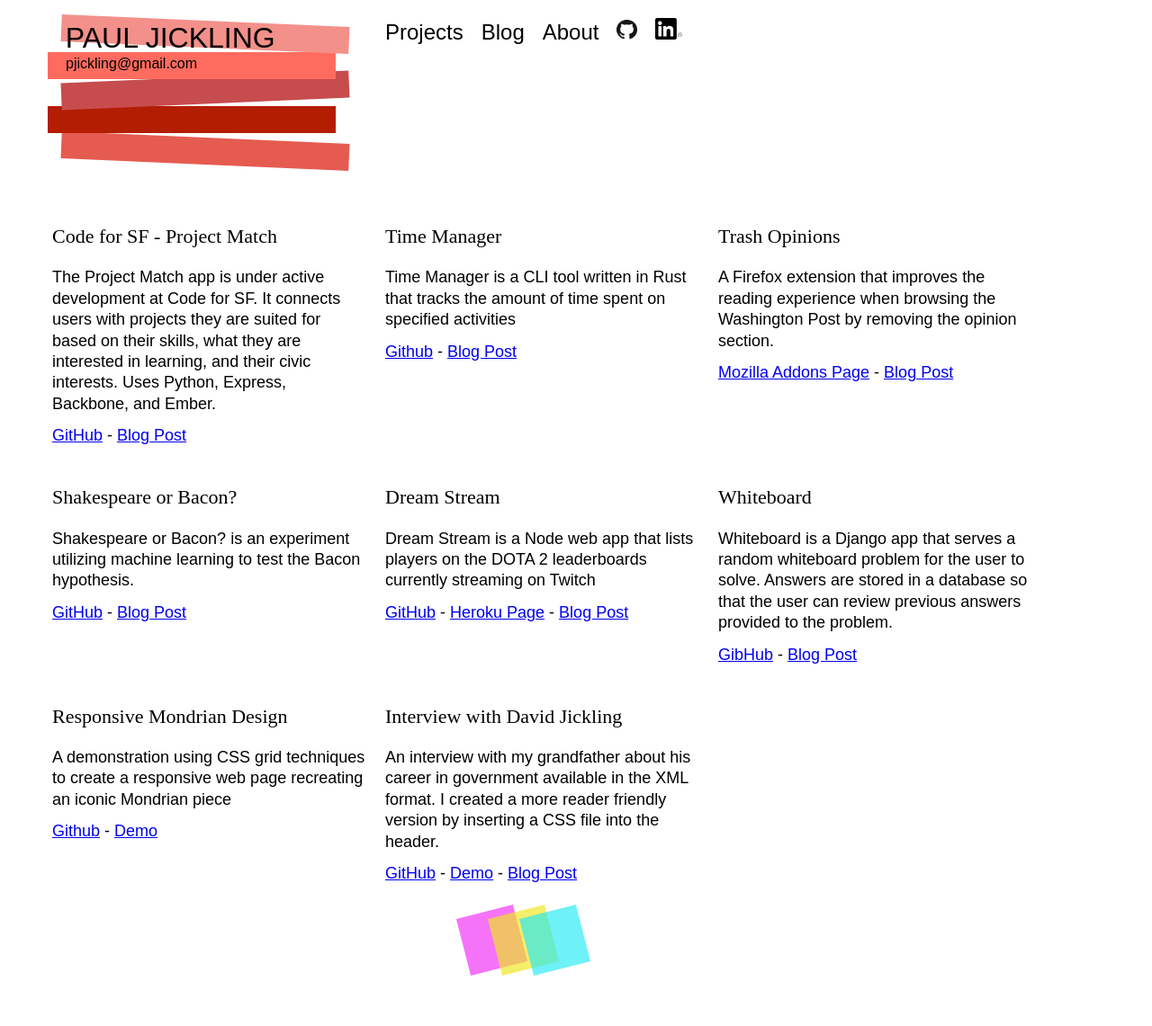
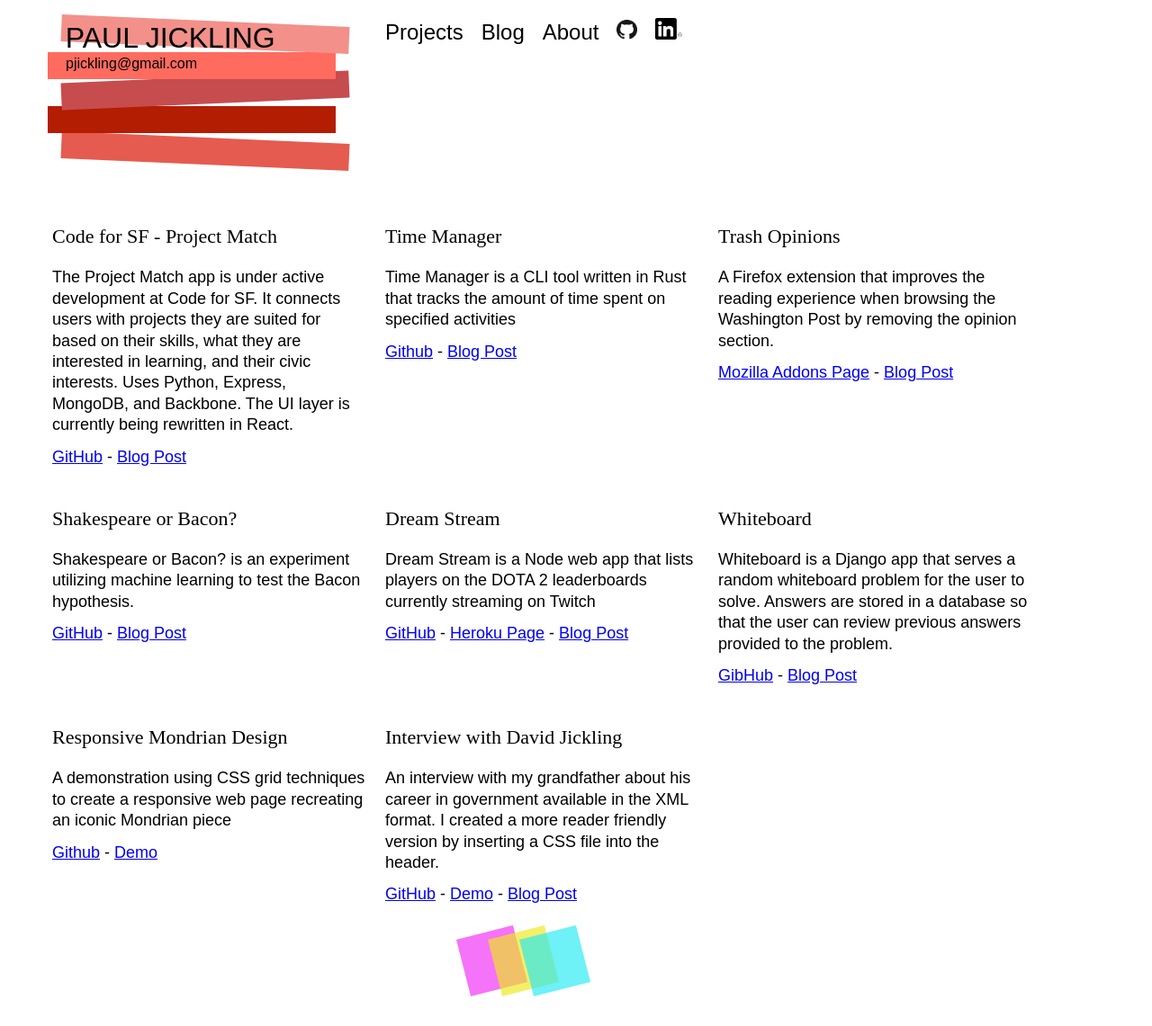
Before and after one commit to pauljickling/pauljickling.github.io, a Jekyll site: the page built from projects.md, in a window 1280 px wide. Shown: the whole page at 90% size. Built offline with Jekyll 4.4.1, drawn with Linux system fonts in a browser that asks for light colours; some web fonts are replaced; before the commit the page ends 1118 px from its top, so only the background shows below that.

Commit message:
Updated Project Match project with an updated description of current tech stack

```diff
--- a/projects.md
+++ b/projects.md
@@ -7,7 +7,7 @@ permalink: /projects/
 <ul class="post-list">
   <li class="project">
     <h2 class="project-title">Code for SF - Project Match</h2>
-    <p class="project-text">The Project Match app is under active development at Code for SF. It connects users with projects they are suited for based on their skills, what they are interested in learning, and their civic interests. Uses Python, Express, Backbone, and Ember.</p>
+    <p class="project-text">The Project Match app is under active development at Code for SF. It connects users with projects they are suited for based on their skills, what they are interested in learning, and their civic interests. Uses Python, Express, MongoDB, and Backbone. The UI layer is currently being rewritten in React.</p>
     <div class="project-links"><a href="https://github.com/designforsf/brigade-matchmaker">GitHub</a> - <a href="https://pauljickling.github.io/2018/06/15/code-for-sf-messaging.html">Blog Post</a></div>
   </li>
 
```
